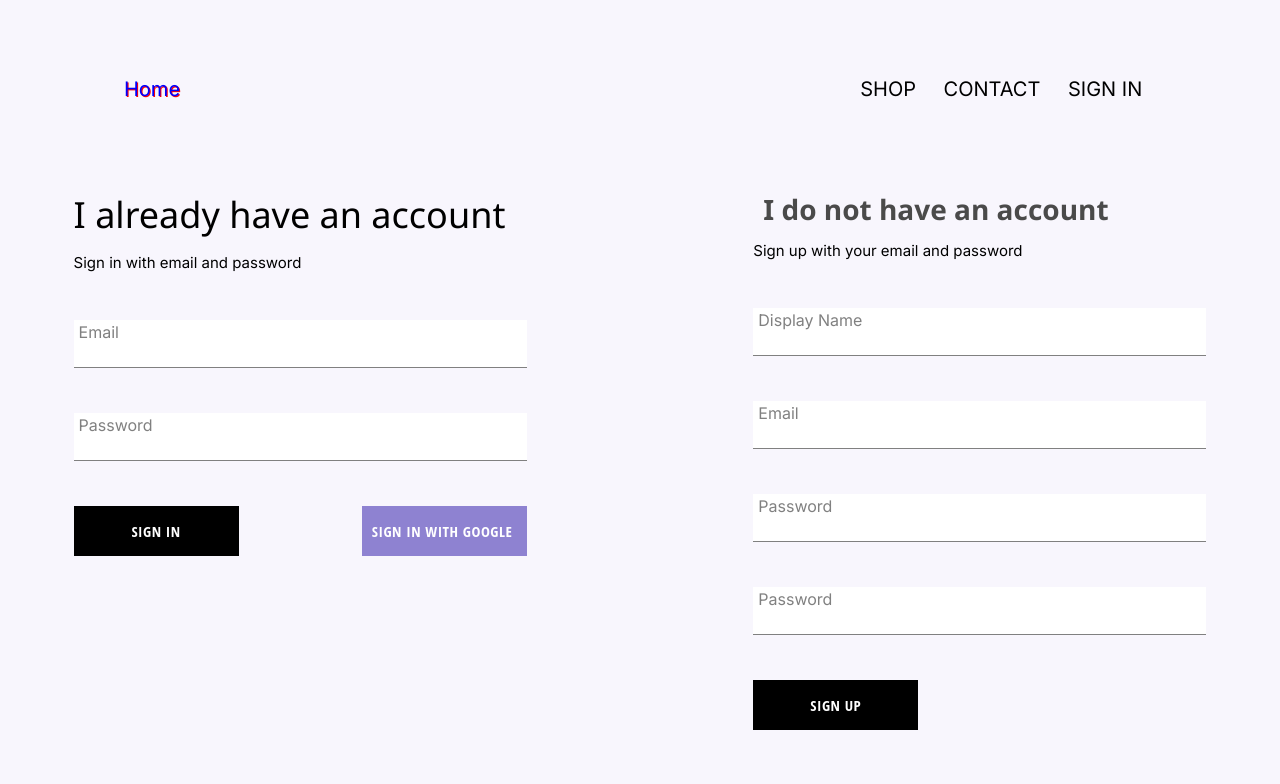
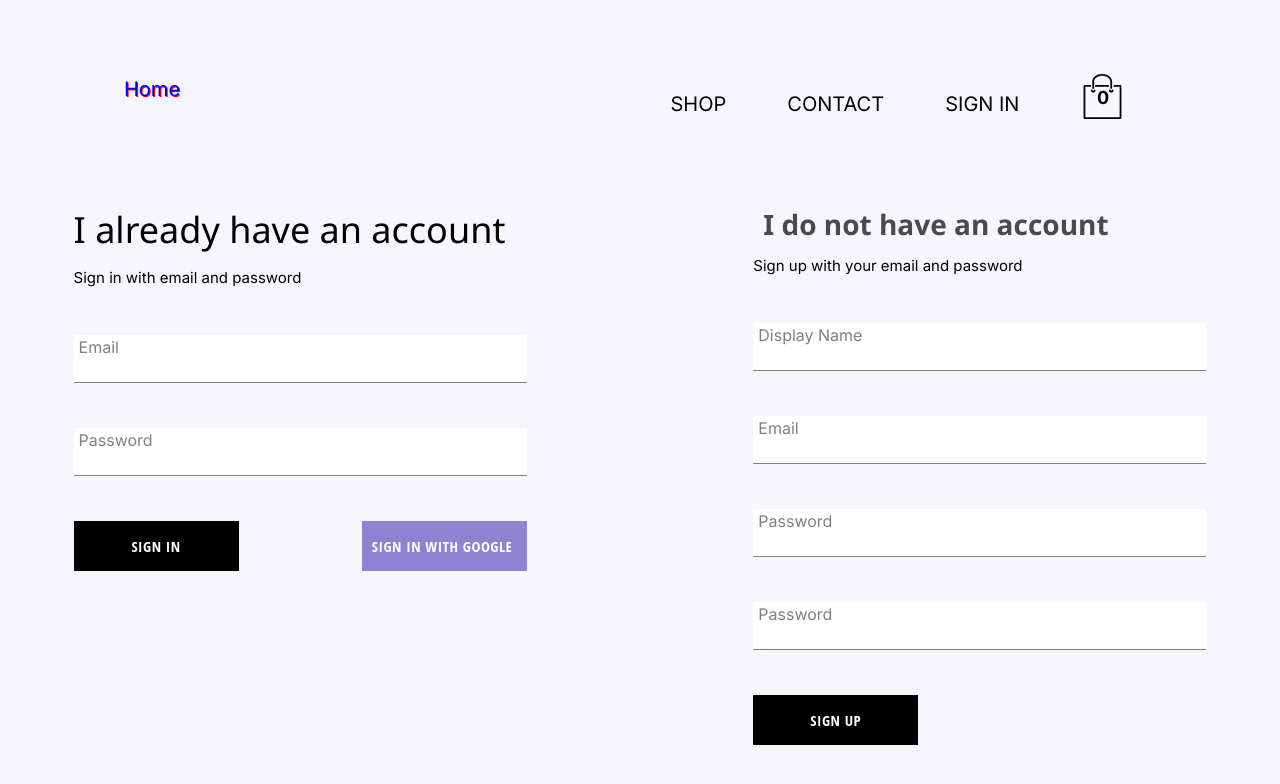
Before and after one commit to PatrickEinstein/Wearmall, a React (Create React App) app: page /signin in a window 1280 px wide. Shown: the top 784 px of the page. Built offline with nearby package versions, Linux system fonts and the light colour scheme; no server answers.

Commit message:
added cart dropdown

```diff
--- a/src/components/button/button.css
+++ b/src/components/button/button.css
@@ -1,6 +1,6 @@
 .button {
     min-width: 165px;
-    width: auto;
+    width: 230;
     height: 50px;
     letter-spacing: 0.5px;
     line-height: 50px;
@@ -22,5 +22,5 @@
     color: black;
     border: 1px solid black;
     border-radius: 25px;
-    transition: 500ms;
+    transition: 200ms;
   }
--- /dev/null
+++ b/src/components/cart-icon /cart-icon.css
@@ -0,0 +1,21 @@
+.cart-icon {
+    width: 45px;
+    height: 45px;
+    position: relative;
+    display: flex;
+    align-items: center;
+    justify-content: center;
+    cursor: pointer;
+}
+
+    .shopping-icon {
+      width: 100%;
+      height: 100%;
+    }
+
+    .item-count {
+      position: absolute;
+      font-size: 18px;
+      font-weight: bold;
+      bottom: 8px;
+    }
--- /dev/null
+++ b/src/components/cart-icon /cart-icon.jsx
@@ -0,0 +1,22 @@
+import React from "react";
+ import './cart-icon.css';
+ import { ReactComponent as ShoppingIcon } from '../../assets/shoppingbag.svg'
+ import { toggleCartHidden } from "../../redux/actions/cart-action";
+ import { connect } from "react-redux";
+
+
+
+ const CartIcon =({toggleCartHidden}) =>(
+    <div className="cart-icon" onClick={toggleCartHidden}>
+        <ShoppingIcon className="shopping-icon" />
+        <span className="item-count"> 0</span>
+    </div>
+ )
+
+
+
+ const mapStateToProps =( dispatch) =>({
+    toggleCartHidden: ( ) => dispatch(toggleCartHidden())
+})
+
+export default connect(null, mapStateToProps)(CartIcon);
--- /dev/null
+++ b/src/components/cartmenu-dropdown/cartmenu-dropdown.css
@@ -0,0 +1,24 @@
+.cart-dropdown {
+    position: absolute;
+    width: 240px;
+    height: 340px;
+    display: flex;
+    flex-direction: column;
+    padding: 20px;
+    border: 1px solid black;
+    background-color: white;
+    top: 25%;
+    right: 40px;
+    z-index: 5;
+}
+
+    .cart-items {
+      height: 240px;
+      display: flex;
+      flex-direction: column;
+      overflow: scroll;
+    }
+
+    button {
+      margin-top: auto;
+    }
--- /dev/null
+++ b/src/components/cartmenu-dropdown/cartmenu-dropdown.jsx
@@ -0,0 +1,14 @@
+import React from "react";
+import { defaultEqualityCheck } from "reselect";
+import { connect, Connect } from "react-redux";
+import Button from '../button/button';
+import './cartmenu-dropdown.css';
+
+const CartDropdown = () =>(
+<div className="cart-dropdown">
+<div className="cart-items"/>
+<Button Children ={"CHECKOUT"}/>
+</div>
+);
+
+export default CartDropdown;
--- a/src/components/collectionitems/firebase/firebase.utils.js
+++ b/src/components/collectionitems/firebase/firebase.utils.js
@@ -76,7 +76,7 @@ const signInWithGoogle = () => {
   signInWithPopup(auth, provider);
 };
 
-export const SignOut = (auth ) => {signOut(auth)};
+export const SignOut = () => {signOut(auth)};
 
 export default signInWithGoogle;
 
--- a/src/components/header/header.css
+++ b/src/components/header/header.css
@@ -9,7 +9,7 @@
 }
 
 .logo-container {
-  width: 60%;
+  width: 30%;
 }
 
 .logo {
@@ -23,7 +23,7 @@
   justify-content: space-around;
   align-items: flex-end;
   flex-direction: row;
-  width: 30%;
+  width: 50%;
 }
 
 .links0 {
--- a/src/components/header/header.jsx
+++ b/src/components/header/header.jsx
@@ -4,12 +4,13 @@ import ReactDOM from "react-dom";
 import "./header.css";
 import { Link} from "react-router-dom";
 import {connect} from "react-redux";
-
+import CartItem from "../cart-icon /cart-icon";
 import { SignOut } from "../collectionitems/firebase/firebase.utils";
+import CartDropdown from "../cartmenu-dropdown/cartmenu-dropdown";
 
 
 
-const Header = ({currentUser}) => {
+const Header = ({currentUser, hidden}) => {
   return (
     <div className="header">
       <div className="logo-container ">
@@ -42,13 +43,17 @@ const Header = ({currentUser}) => {
             SIGN IN
           </Link>
         )}
+        <CartItem/>
       </div>
+
+      {hidden ? null :  <CartDropdown/>}
     </div>
   );
 };
 
-const mapStateToProps =(state ) =>({
-currentUser: state.user.currentUser
-})
+const mapStateToProps =({user :{ currentUser}, cart: { hidden}}) =>({
+currentUser,
+hidden
+});
 
 export default connect(mapStateToProps)(Header);
--- /dev/null
+++ b/src/redux/actions/card.types.js
@@ -0,0 +1,3 @@
+export const CartActionTypes ={
+    TOGGLE_CART_HIDDEN: 'TOGGLE_CART_HIDDEN'
+}
--- /dev/null
+++ b/src/redux/actions/cart-action.js
@@ -0,0 +1,5 @@
+import { CartActionTypes } from "./card.types";
+
+export const toggleCartHidden = ( ) =>({
+    type: CartActionTypes.TOGGLE_CART_HIDDEN
+    })
--- /dev/null
+++ b/src/redux/reducers-stores/reducers/cartReducer.js
@@ -0,0 +1,22 @@
+import { CartActionTypes } from "../../actions/card.types";
+
+const INITIAL_STATE ={
+    hidden: true
+};
+
+
+const CartReducer =(state = INITIAL_STATE , action)=> {
+  switch(action.type){
+    case CartActionTypes.TOGGLE_CART_HIDDEN:
+      return{
+        ...state,
+        hidden : !state.hidden
+      }
+
+      default:
+        return state;
+  }
+};
+
+
+export default CartReducer;
--- a/src/redux/reducers-stores/store/store.js
+++ b/src/redux/reducers-stores/store/store.js
@@ -3,11 +3,13 @@ import { configureStore } from '@reduxjs/toolkit'
 import {userReducer}  from '../reducers/userReducer';
 import filtersReducer from '../reducers/filtersReducer';
 
+import CartReducer from '../reducers/cartReducer';
 
 const store = configureStore({
   reducer: {
     user: userReducer,
-    filters: filtersReducer
+    filters: filtersReducer,
+    cart: CartReducer
   }
 })
 
```
Also changed, not shown: src/assets/shoppingbag.svg (added).
